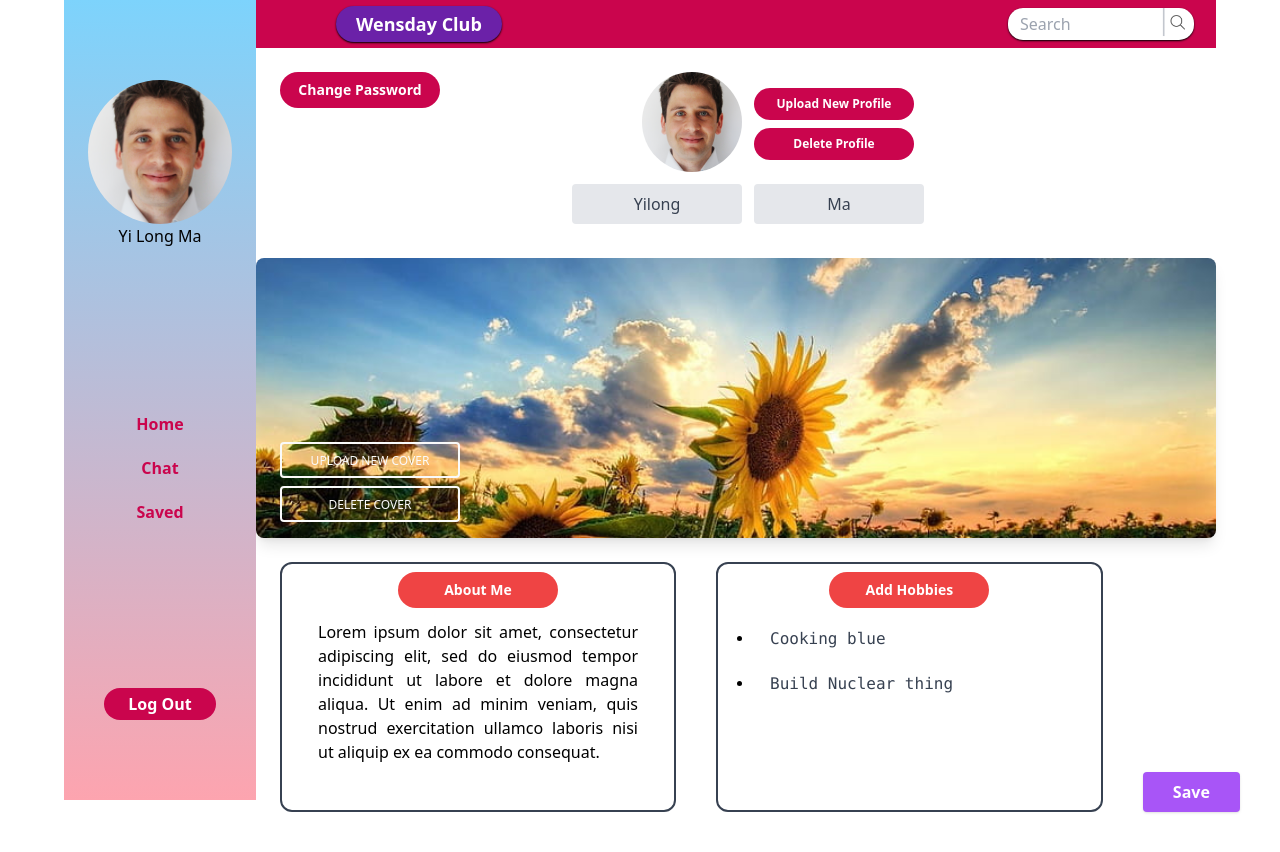
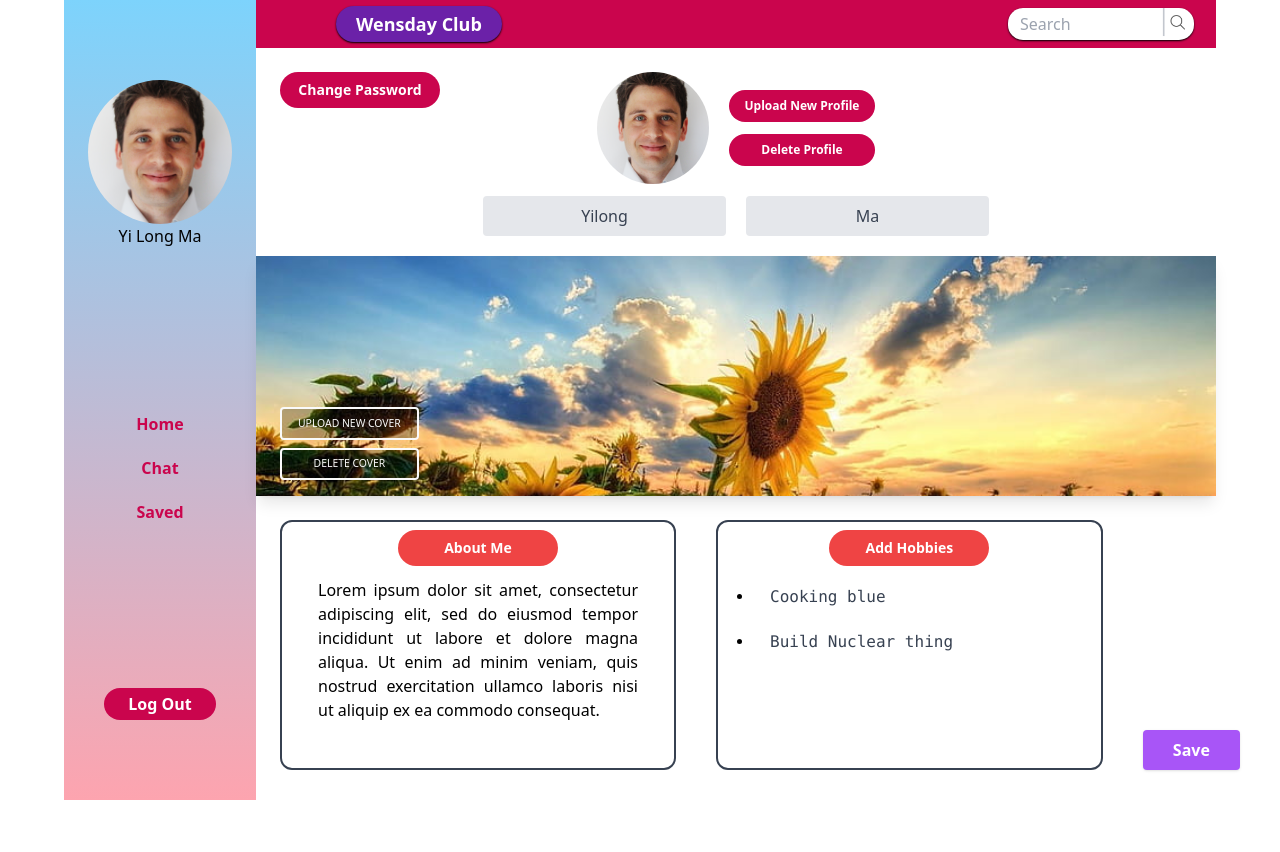
Before and after one commit to eavlongs/Wensday-Club, a Next.js app in the folder wensday-club-main/: page /profile/edit in a window 1280 px wide. Shown: the top 852 px of the page. After the commit the page ends 830 px from the top, so only its background shows below. Built offline with nearby package versions, Linux system fonts and the light colour scheme.

Commit message:
created popup component for reusability, and changed the structure of profile/edit in the top part

```diff
--- a/wensday-club-main/app/(protected)/chat/page.tsx
+++ b/wensday-club-main/app/(protected)/chat/page.tsx
@@ -1,5 +1,6 @@
 "use client";
 
+import Layout from "@/components/Layout";
 import Image from "next/image";
 import { useState, useRef, useEffect } from "react";
 
@@ -73,10 +74,14 @@ const _messages: Array<Message> = [
 
 export default function Page() {
     const [chatID, setChatID] = useState("");
-    return chatID.length === 0 ? (
-        <Chat onClick={(id) => setChatID(id)} />
-    ) : (
-        <InsideChat onExit={() => setChatID("")} />
+    return (
+        <Layout>
+            {chatID.length === 0 ? (
+                <Chat onClick={(id) => setChatID(id)} />
+            ) : (
+                <InsideChat onExit={() => setChatID("")} />
+            )}
+        </Layout>
     );
 }
 
--- a/wensday-club-main/app/(protected)/page.tsx
+++ b/wensday-club-main/app/(protected)/page.tsx
@@ -11,6 +11,8 @@ import {
     PostProp,
     CommentProp,
 } from "@/components/Post";
+import Popup from "@/components/Popup";
+import { log } from "console";
 
 let commentsData: Array<CommentProp> = [
     {
--- a/wensday-club-main/app/(protected)/profile/edit/page.tsx
+++ b/wensday-club-main/app/(protected)/profile/edit/page.tsx
@@ -6,78 +6,83 @@ import { useState } from "react";
 
 export default function Page() {
     const [editPassword, setEditPassword] = useState(false);
+    const [firstName, setFirstName] = useState("Yilong");
+    const [lastName, setLastName] = useState("Ma");
     return (
         <Layout>
-            <div className='hugecontainer w-full border-gray-700 pb-10'>
-                <div className='relative upper-container w-full h-[210px] pt-6 pl-6 flex'>
-                    <div className='right-box md:w-[130px] lg:w-[190px] absolute md:text-md'>
+            <div className='w-full border-gray-700 pb-10'>
+                <div className='relative w-full mt-6 flex'>
                     <button
-                            className='absolute z-[2] md:w-[130px] lg:w-[160px] bg-debian-red hover:bg-red-700 text-white lg:text-sm font-bold py-2 px-4 rounded-full  '
+                        className='absolute left-6 z-[2] md:w-[130px] lg:w-[160px] bg-debian-red hover:bg-red-700 text-white lg:text-sm font-bold py-2 px-4 rounded-full  '
                         onClick={() => setEditPassword(true)}
                     >
                         Change Password
                     </button>
-                    </div>
-                    <div className='left-box w-[600px] h-[220px] flex items-center justify-center gap-x-3 mx-auto'>
-                        <div className='left w-[250px] h-[220px] '>
-                            <div className='max-w-[100px] max-h-[100px] w-[calc(6rem+6vw)] h-[calc(6rem+6vw)] relative ml-auto'>
+
+                    <div className='w-full flex items-center justify-center flex-col gap-y-3 mb-5'>
+                        <div className='flex justify-center items-center gap-x-5'>
+                            <div className='w-[5rem] md:w-[6rem] lg:w-[7rem] desktop:w-[8rem] aspect-square relative'>
                                 <Image
                                     src='/Olivier_1500_Trptch.jpg'
-                                    fill={true}
+                                    fill
                                     alt='profile picture'
-                                    objectFit='cover'
-                                    className='rounded-[50%]'
+                                    className='rounded-[50%] object-cover cursor-default'
                                 />
                             </div>
-                            <div className='w-[170px] py-3 ml-20'>
-                                <input
-                                    className='bg-gray-200 appearance-none border-2 border-gray-200 rounded w-full py-2 px-4 text-gray-700 leading-tight focus:outline-none focus:bg-white focus:border-purple-500 text-center '
-                                    id='inline-full-name'
-                                    type='text'
-                                    defaultValue='Yilong'
-                                />
+
+                            <div className='w-auto'>
+                                <button className='block bg-debian-red hover:bg-red-700 text-white font-bold py-2 px-4 text-xs rounded-full  cursor-pointer mb-3'>
+                                    Upload New Profile
+                                </button>
+
+                                <button className='block w-full bg-debian-red hover:bg-red-700 text-white font-bold text-xs py-2 px-4 rounded-full cursor-pointer'>
+                                    Delete Profile
+                                </button>
                             </div>
                         </div>
-                        <div className='right w-[250px] h-[220px]'>
-                            <div className='pt-4 pb-2'>
-                                <button className='w-[160px] bg-debian-red hover:bg-red-700 text-white font-bold py-2 px-4 text-xs rounded-full'>
-                                    <a href='/'>Upload New Profile</a>
-                                </button>
-                            </div>
-                            <div className=''>
-                                <button className='w-[160px] bg-debian-red hover:bg-red-700 text-white font-bold text-xs py-2 px-4 rounded-full'>
-                                    <a href='/'>Delete Profile</a>
-                                </button>
-                            </div>
-                            <div className='w-[170px] mt-[24px]'>
+                        <div className='flex gap-x-5'>
                             <input
-                                    className='bg-gray-200 appearance-none border-2 border-gray-200 rounded w-full py-2 px-4 text-gray-700 leading-tight focus:outline-none focus:bg-white focus:border-purple-500 text-center '
-                                    id='inline-full-name'
+                                className='bg-gray-200 appearance-none border-2 border-gray-200 rounded py-2 px-1 text-gray-700 leading-tight focus:outline-none focus:bg-white focus:border-purple-500 text-center'
+                                name='firstName'
                                 type='text'
-                                    defaultValue='Ma'
+                                placeholder='First Name'
+                                value={firstName}
+                                onChange={(e) => setFirstName(e.target.value)}
+                                // @ts-ignore
+                                onClick={(e) => e.target.select()}
+                            />
+                            <input
+                                className='bg-gray-200 appearance-none border-2 border-gray-200 rounded py-2 px-1 text-gray-700 leading-tight focus:outline-none focus:bg-white focus:border-purple-500 text-center '
+                                name='lastName'
+                                type='text'
+                                placeholder='Last Name'
+                                value={lastName}
+                                onChange={(e) => setLastName(e.target.value)}
+                                // @ts-ignore
+                                onClick={(e) => e.target.select()}
                             />
                         </div>
                     </div>
                 </div>
-                </div>
-                <div
-                    className='block w-full h-[280px] rounded-lg bg-white bg-cover bg-center p-6 shadow-lg dark:bg-neutral-700'
-                    style={{ backgroundImage: 'url("/sonflower.jpg")' }}
-                >
-                    <div className='two-button w-[220px] h-[200px] pt-40'>
-                        <div className='first-button pb-2 '>
+                <div className='block w-full h-[12rem] md:h-[13rem] lg:h-[15rem] desktop:h-[17rem] bg-cover bg-center p-6 shadow-lg bg-neutral-700 relative'>
+                    <Image
+                        src='/sonflower.jpg'
+                        fill
+                        alt='cover picture'
+                        className='object-cover absolute top-0 left-0 cursor-pointer'
+                    />
+                    <div className='bottom-2 md:bottom-3 lg:bottom-4 desktop:bottom-5 absolute z-[1] flex flex-col'>
                         <button
                             type='button'
-                                className='w-[180px] inline-block rounded border-2 border-neutral-50 px-6 pb-[6px] pt-2 text-xs font-medium uppercase leading-normal text-neutral-50 transition duration-150 ease-in-out hover:border-neutral-100 hover:bg-neutral-500 hover:bg-opacity-10 hover:text-neutral-100 focus:border-neutral-100 focus:text-neutral-100 focus:outline-none focus:ring-0 active:border-neutral-200 active:text-neutral-200 dark:hover:bg-neutral-100 dark:hover:bg-opacity-10 '
+                            className='mb-2 inline-block rounded border-2 border-neutral-50 px-2 md:px-3 lg:px-4 desktop:px-6 py-[0.2rem] md:py-[0.3rem] lg:py-[0.4rem] desktop:py-2 text-[0.5rem] md:text-[0.55rem] lg:text-[0.65rem] desktop:text-xs font-medium uppercase leading-normal text-neutral-50 transition duration-150 ease-in-out hover:border-neutral-100 hover:text-neutral-100 focus:border-neutral-100 focus:text-neutral-100 focus:outline-none focus:ring-0 active:border-neutral-200 active:text-neutral-200 bg-black bg-opacity-25 hover:bg-opacity-40'
                         >
-                                <a href=''>Upload New Cover</a>
+                            Upload New Cover
                         </button>
-                        </div>
                         <button
                             type='button'
-                            className='w-[180px] inline-block rounded border-2 border-neutral-50 px-6 pb-[6px] pt-2 text-xs font-medium uppercase leading-normal text-neutral-50 transition duration-150 ease-in-out hover:border-neutral-100 hover:bg-neutral-500 hover:bg-opacity-10 hover:text-neutral-100 focus:border-neutral-100 focus:text-neutral-100 focus:outline-none focus:ring-0 active:border-neutral-200 active:text-neutral-200 dark:hover:bg-neutral-100 dark:hover:bg-opacity-10'
+                            className='inline-block rounded border-2 border-neutral-50 px-2 md:px-3 lg:px-4 desktop:px-6 py-[0.2rem] md:py-[0.3rem] lg:py-[0.4rem] desktop:py-2 text-[0.5rem] md:text-[0.55rem] lg:text-[0.65rem] desktop:text-xs font-medium uppercase leading-normal text-neutral-50 transition duration-150 ease-in-out hover:border-neutral-100 hover:text-neutral-100 focus:border-neutral-100 focus:text-neutral-100 focus:outline-none focus:ring-0 active:border-neutral-200 active:text-neutral-200 bg-black bg-opacity-25 hover:bg-opacity-40'
                         >
-                            <a href=''>Delete Cover</a>
+                            Delete Cover
                         </button>
                     </div>
                 </div>
--- a/wensday-club-main/app/(protected)/profile/page.tsx
+++ b/wensday-club-main/app/(protected)/profile/page.tsx
@@ -127,10 +127,7 @@ export default function Page({ onEdit }: { onEdit: () => void }) {
                 noModule
                 src='https://unpkg.com/ionicons@7.1.0/dist/ionicons/ionicons.js'
             ></script>
-            <div
-                className='block w-full h-[12rem] md:h-[13rem] lg:h-[15rem] desktop:h-[17rem] bg-cover bg-center p-6 shadow-lg bg-neutral-700 relative'
-                // style={{ backgroundImage: 'url("/sonflower.jpg")' }}
-            >
+            <div className='block w-full h-[12rem] md:h-[13rem] lg:h-[15rem] desktop:h-[17rem] bg-cover bg-center p-6 shadow-lg bg-neutral-700 relative'>
                 <Image
                     src='/sonflower.jpg'
                     fill
```
Also changed, not shown: wensday-club-main/app/(protected)/saved/page.tsx (+112 -111 lines), wensday-club-main/components/Popup.tsx (added, +43 -0 lines), wensday-club-main/components/Post.tsx (+20 -44 lines). Lines whose indentation alone changed are shown as unchanged.
